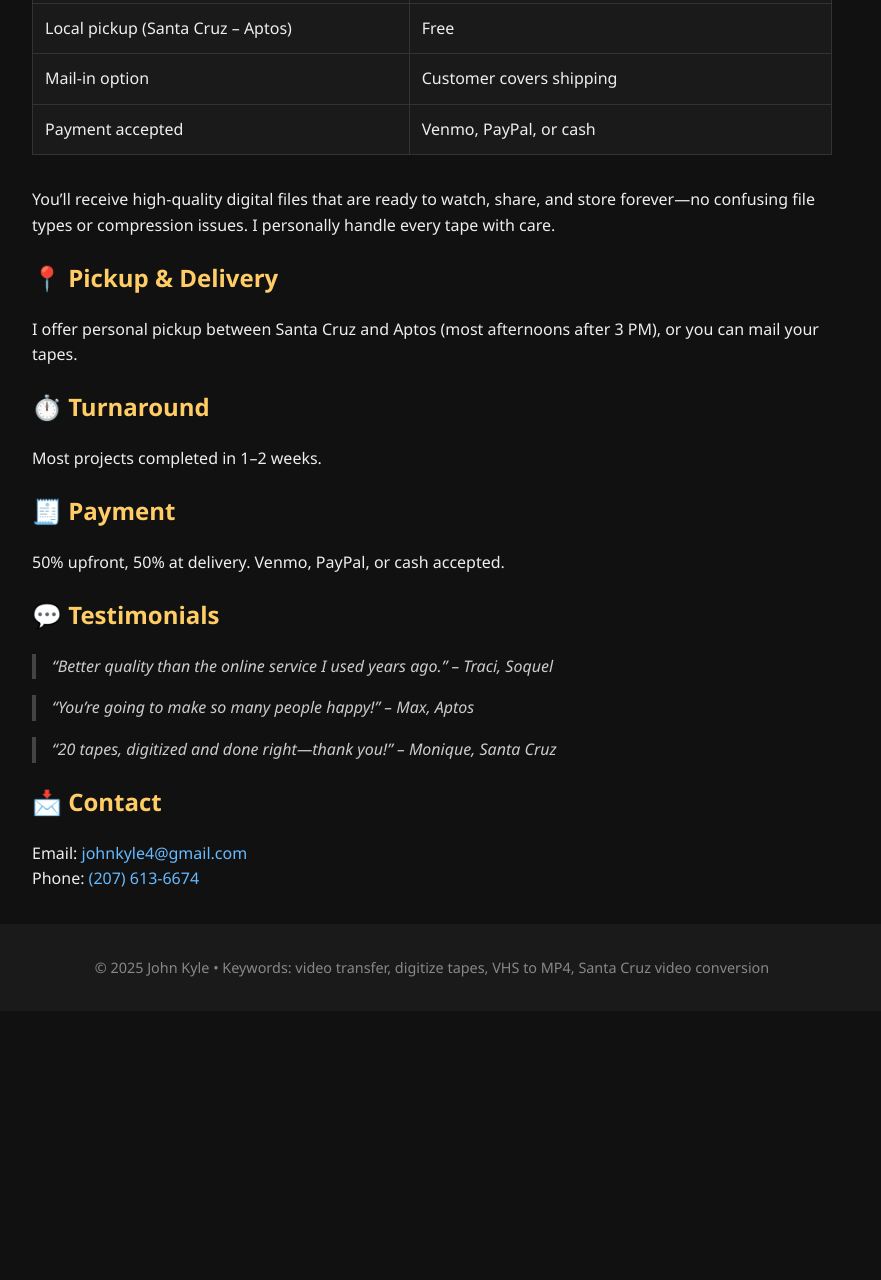
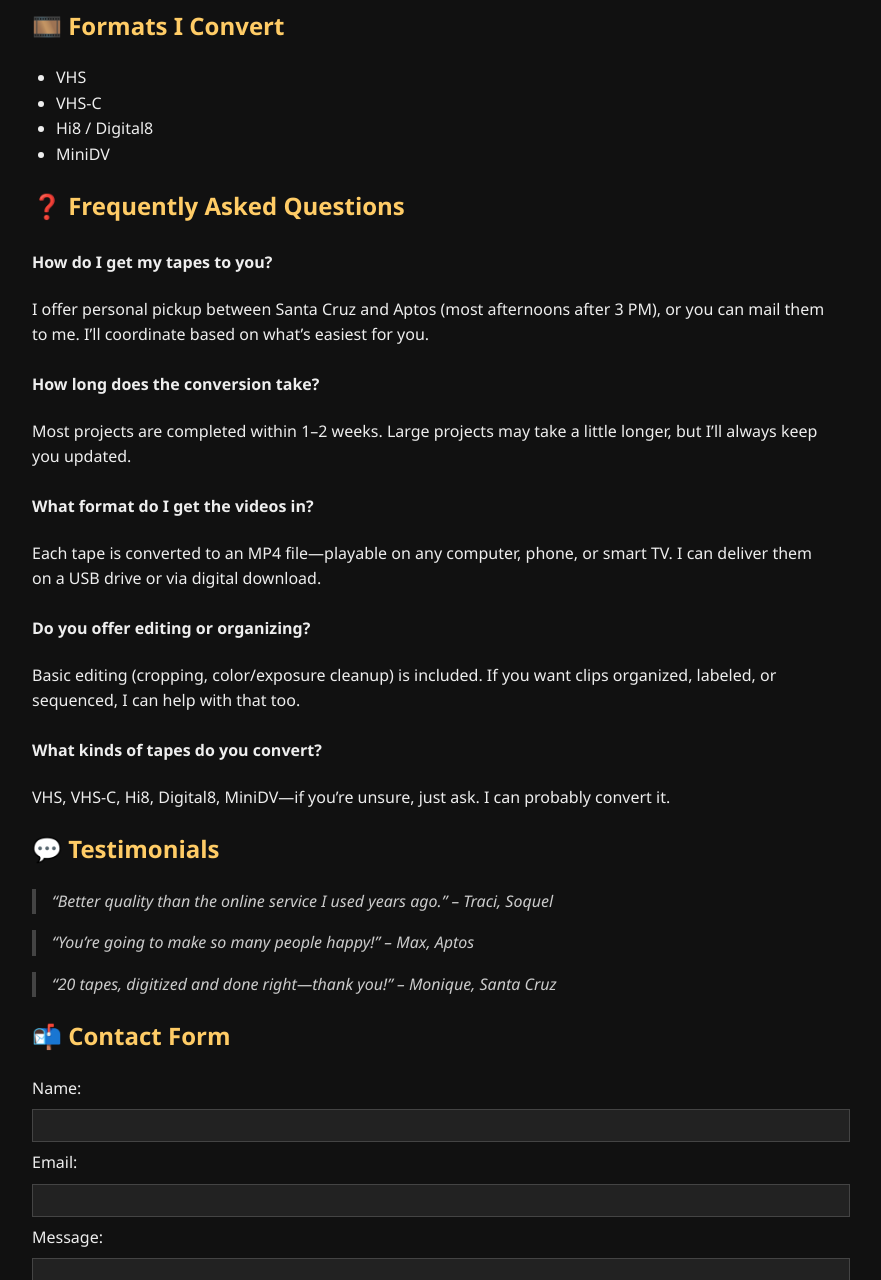
Before and after one commit to johnkyle4/santacruzvideotransfer, a plain HTML site: page index.html in a window 1280 px wide. Shown: the part 1520-2800 px from the top of the page, without its empty margins (208-1089 px from the left). Before the commit the page ends 2531 px from the top, so only its background shows below. Drawn offline with Linux system fonts and the light colour scheme.

Commit message:
Contact form and FAQ

```diff
--- a/index.html
+++ b/index.html
@@ -45,6 +45,9 @@
     h2 {
       color: #ffcc66;
     }
+    h4 {
+      margin-top: 1.5rem;
+    }
     ul {
       padding-left: 1.5rem;
     }
@@ -72,6 +75,22 @@
       border-left: 4px solid #444;
       font-style: italic;
       color: #ccc;
+    }
+    input, textarea {
+      width: 100%;
+      padding: 0.5rem;
+      margin: 0.5rem 0;
+      background-color: #222;
+      color: #eee;
+      border: 1px solid #444;
+    }
+    button {
+      padding: 0.75rem 1.5rem;
+      background: #66baff;
+      border: none;
+      color: #000;
+      font-weight: bold;
+      cursor: pointer;
     }
     footer {
       color: #888;
@@ -102,23 +121,11 @@
     </section>
 
     <section>
-      <h2>🎞️ Formats I Convert</h2>
-      <ul>
-        <li>VHS</li>
-        <li>VHS-C</li>
-        <li>Hi8 / Digital8</li>
-        <li>MiniDV</li>
-      </ul>
-    </section>
-
-    <section>
       <h2>💵 Pricing</h2>
       <p>I don’t believe in upsells or cutting corners. Every tape you give me gets full premium treatment—high-quality conversion, basic editing, and long-term usability. Compare that to online services that charge more for less.</p>
-
       <table>
         <tr><th>Service</th><th>Price</th></tr>
-        <tr><td><strong>All-inclusive video tape conversion</strong><br>
-          (VHS, VHS-C, Hi8, Digital8, MiniDV)</td><td><strong>$20 per tape</strong></td></tr>
+        <tr><td><strong>All-inclusive video tape conversion</strong><br>(VHS, VHS-C, Hi8, Digital8, MiniDV)</td><td><strong>$20 per tape</strong></td></tr>
         <tr><td>Includes:</td><td>
           • High-quality MP4 video<br>
           • Cropping & trimming<br>
@@ -132,24 +139,34 @@
         <tr><td>Mail-in option</td><td>Customer covers shipping</td></tr>
         <tr><td>Payment accepted</td><td>Venmo, PayPal, or cash</td></tr>
       </table>
-
-      <p>You’ll receive high-quality digital files that are ready to watch, share, and store forever—no confusing file types or compression issues. I personally handle every tape with care.</p>
-    </section>
-
-
-    <section>
-      <h2>📍 Pickup & Delivery</h2>
-      <p>I offer personal pickup between Santa Cruz and Aptos (most afternoons after 3 PM), or you can mail your tapes.</p>
     </section>
 
     <section>
-      <h2>⏱️ Turnaround</h2>
-      <p>Most projects completed in 1–2 weeks.</p>
+      <h2>🎞️ Formats I Convert</h2>
+      <ul>
+        <li>VHS</li>
+        <li>VHS-C</li>
+        <li>Hi8 / Digital8</li>
+        <li>MiniDV</li>
+      </ul>
     </section>
 
     <section>
-      <h2>🧾 Payment</h2>
-      <p>50% upfront, 50% at delivery. Venmo, PayPal, or cash accepted.</p>
+      <h2>❓ Frequently Asked Questions</h2>
+      <h4>How do I get my tapes to you?</h4>
+      <p>I offer personal pickup between Santa Cruz and Aptos (most afternoons after 3 PM), or you can mail them to me. I’ll coordinate based on what’s easiest for you.</p>
+
+      <h4>How long does the conversion take?</h4>
+      <p>Most projects are completed within 1–2 weeks. Large projects may take a little longer, but I’ll always keep you updated.</p>
+
+      <h4>What format do I get the videos in?</h4>
+      <p>Each tape is converted to an MP4 file—playable on any computer, phone, or smart TV. I can deliver them on a USB drive or via digital download.</p>
+
+      <h4>Do you offer editing or organizing?</h4>
+      <p>Basic editing (cropping, color/exposure cleanup) is included. If you want clips organized, labeled, or sequenced, I can help with that too.</p>
+
+      <h4>What kinds of tapes do you convert?</h4>
+      <p>VHS, VHS-C, Hi8, Digital8, MiniDV—if you’re unsure, just ask. I can probably convert it.</p>
     </section>
 
     <section>
@@ -160,9 +177,19 @@
     </section>
 
     <section>
-      <h2>📩 Contact</h2>
-      <p>Email: <a href="mailto:johnkyle4@gmail.com">johnkyle4@gmail.com</a><br>
-         Phone: <a href="tel:+12076136674">(207) 613-6674</a></p>
+      <h2>📬 Contact Form</h2>
+      <form action="https://formspree.io/f/xzzeyzbj" method="POST">
+        <label for="name">Name:</label><br>
+        <input type="text" name="name" id="name" required><br>
+
+        <label for="email">Email:</label><br>
+        <input type="email" name="_replyto" id="email" required><br>
+
+        <label for="message">Message:</label><br>
+        <textarea name="message" id="message" rows="6" required></textarea><br>
+
+        <button type="submit">Send</button>
+      </form>
     </section>
   </main>
 
```
